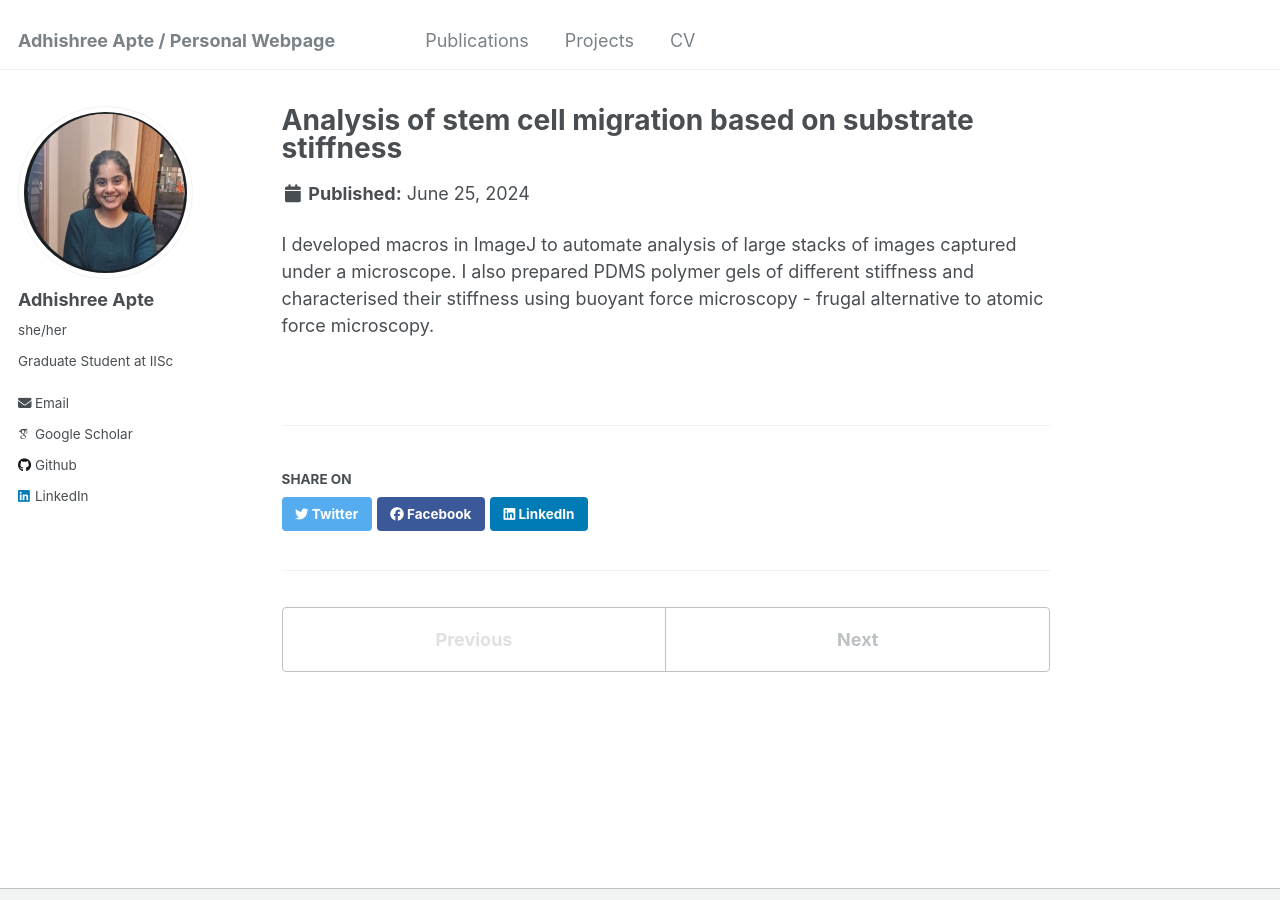
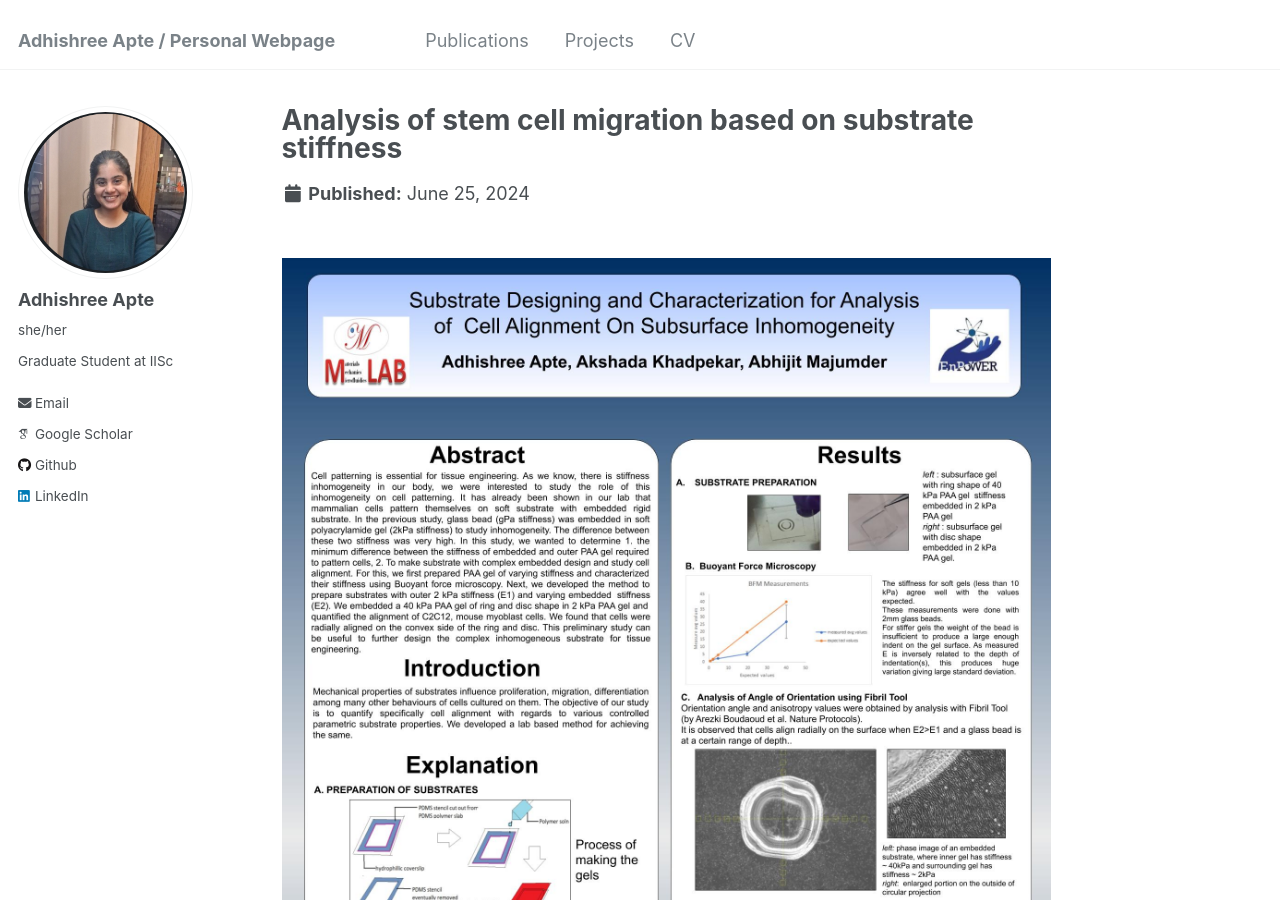
Before and after one commit to adhishreeapte/adhishreeapte.github.io, a Jekyll site: the page built from _portfolio/portfolio-1.md, in a window 1280 px wide and 900 px high. Built offline with Jekyll 4.4.1, drawn with Linux system fonts in a browser that asks for light colours; some web fonts are replaced.

Commit message:
Update portfolio-1.md

```diff
--- a/_portfolio/portfolio-1.md
+++ b/_portfolio/portfolio-1.md
@@ -1,7 +1,7 @@
 ---
 title: "Analysis of stem cell migration based on substrate stiffness"
-excerpt: "Summer Research Project<br/><img src='/images/poster.jpg'>"
+excerpt: "I developed macros in ImageJ to automate analysis of large stacks of images captured under a microscope. I also prepared PDMS polymer gels of different stiffness and characterised their stiffness using buoyant force microscopy - frugal alternative to atomic force microscopy."
 collection: portfolio
 ---
 
-I developed macros in ImageJ to automate analysis of large stacks of images captured under a microscope. I also prepared PDMS polymer gels of different stiffness and characterised their stiffness using buoyant force microscopy - frugal alternative to atomic force microscopy.
+<br/><img src='/images/poster.jpg'>
```
